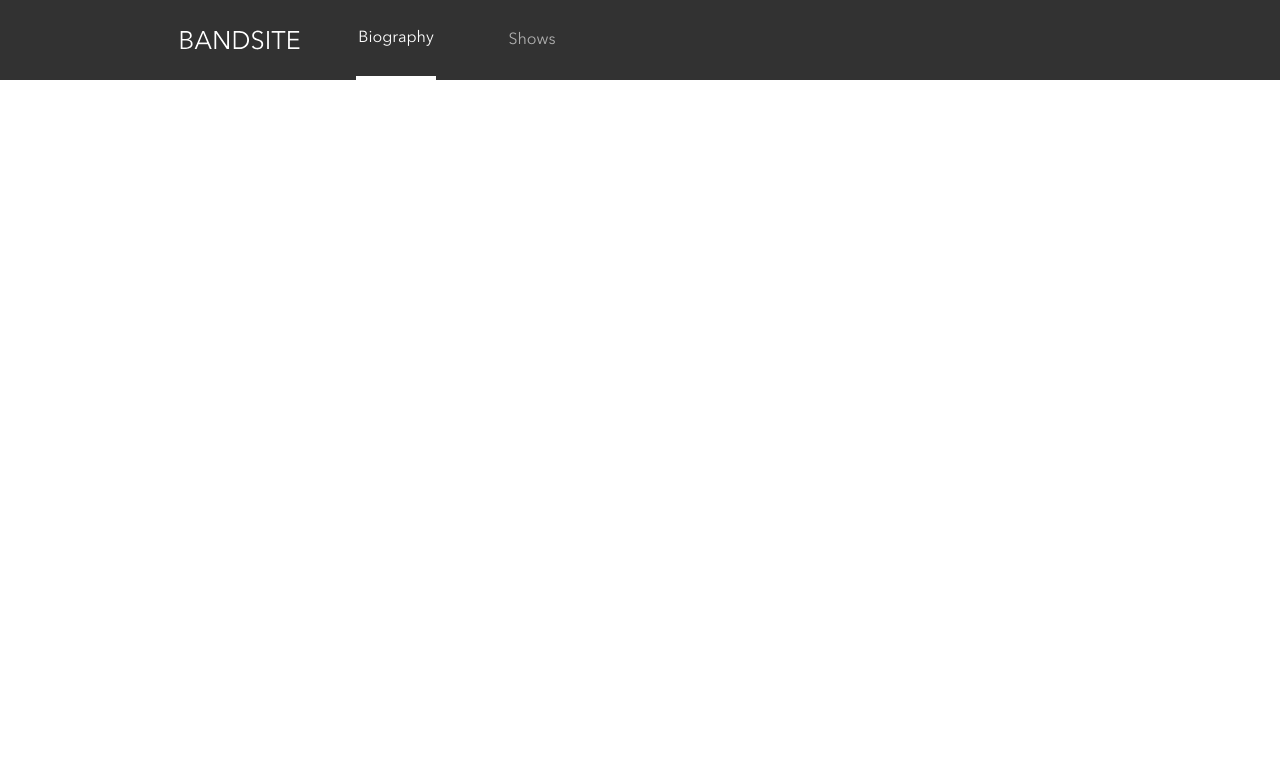
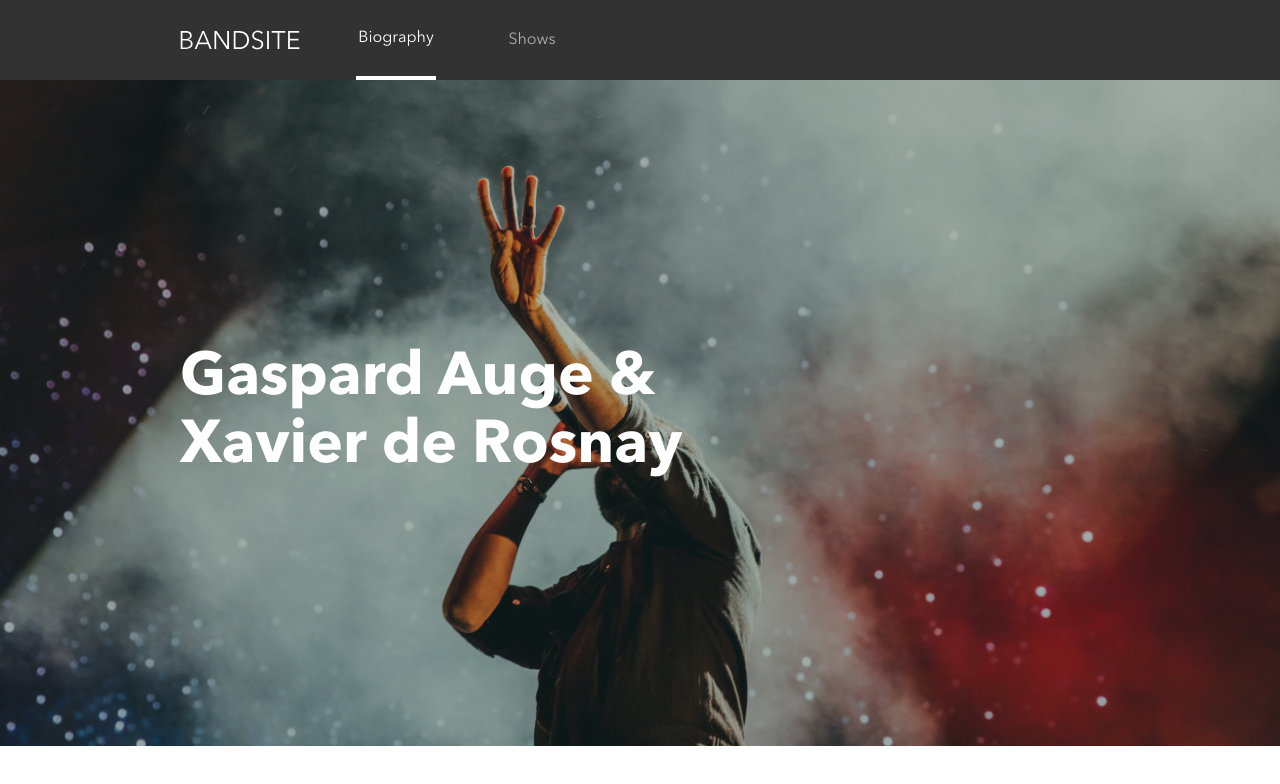
Before and after one commit to PhoebeYCLo/BandSite, a plain HTML site: page sprint-1/index.html in a window 1280 px wide. Drawn offline with Linux system fonts and the light colour scheme.

Commit message:
Hero section completed

```diff
--- a/sprint-1/index.html
+++ b/sprint-1/index.html
@@ -15,13 +15,27 @@
             </a>
             <ul class="header__navbar-menu">
                 <li class="header__navbar-menu-item header__navbar-menu-item--active">
-                    <a href="" class="header__navbar-menu-link header__navbar-menu-link--active">Biography</a>
+                    <a href="#" class="header__navbar-menu-link header__navbar-menu-link--active">Biography</a>
                 </li>
                 <li class="header__navbar-menu-item">
-                    <a href="" class="header__navbar-menu-link">Shows</a>
+                    <a href="#" class="header__navbar-menu-link">Shows</a>
                 </li>
             </ul>
         </nav>
     </header>
+
+    <main>
+        <!-- HERO SECTION -->
+        <section class="hero">
+            <div class="hero__content container">
+                <div class="hero__header">
+                    <h1 class="hero__header-title">
+                        Gaspard Auge &amp;<br>
+                        Xavier de Rosnay
+                    </h1>
+                </div>
+            </div>
+        </section>
+    </main>
 </body>
 </html>
--- a/sprint-1/styles/main.scss
+++ b/sprint-1/styles/main.scss
@@ -3,6 +3,7 @@
 @import './partials/breakpoint';
 @import './partials/container';
 @import './partials/navbar';
+@import './partials/hero';
 
 *{
     box-sizing: border-box;
--- /dev/null
+++ b/sprint-1/styles/partials/_hero.scss
@@ -0,0 +1,35 @@
+.hero{
+    height: 52vw;
+    min-height: 183px;
+    max-height: 670px;
+    width: 100%;
+    background-color: rgba(50, 50, 50, 0.5);
+    background-image: url('/assets/Images/Hero.jpg');
+    background-position: center;
+    background-blend-mode: overlay;
+    background-repeat: no-repeat;
+    background-size: cover;
+    display: flex;
+
+
+    &__content{
+        display: flex;
+        align-items: center;
+    }
+
+    &__header-title{
+        font-size: 1.5rem;
+        line-height: 2rem;
+        color: $color-white;
+
+        @include tablet{
+            font-size: 2.25rem;
+            line-height: 2.75rem;
+        }
+
+        @include desktop{
+            font-size: 3.75rem;
+            line-height: 4.25rem;
+        }
+    }
+}
```
Also changed, not shown: sprint-1/assets/Images/Hero.jpg (added), sprint-1/styles/main.css, sprint-1/styles/main.min.css, 2 other files.
